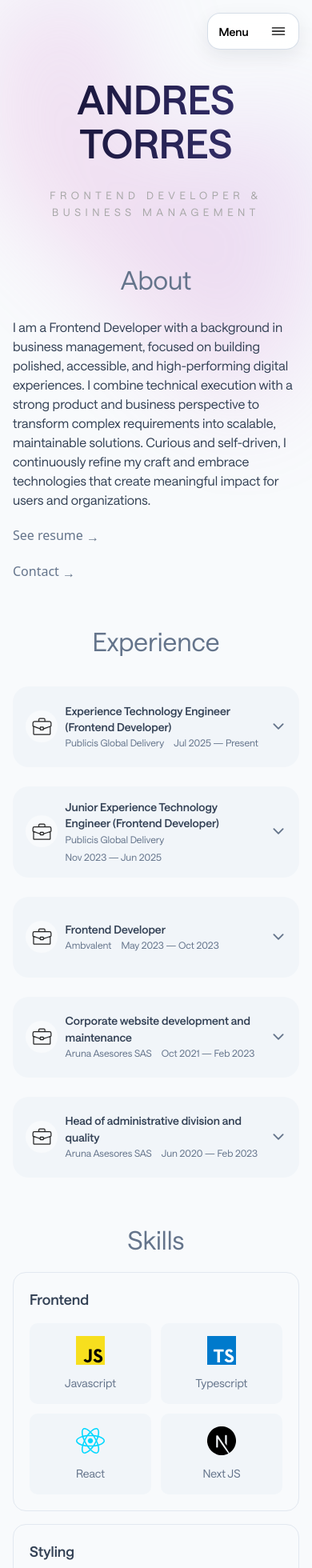
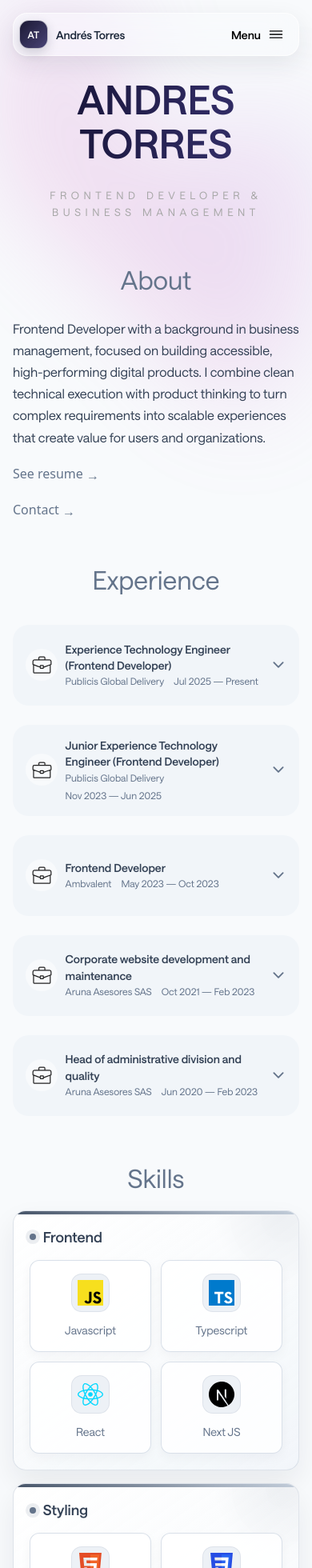
Before and after one commit to Andrewsando/Portfolio, a React (Create React App) app: page / in a window 390 px wide. Shown: the top 1960 px of the page at 80% size. Built offline with nearby package versions, Linux system fonts and the light colour scheme.

Commit message:
Polish mobile navigation and skills
Co-authored-by: Copilot App <223556219+Copilot@users.noreply.github.com>

```diff
--- a/src/components/core-ui/about/about.css
+++ b/src/components/core-ui/about/about.css
@@ -29,7 +29,7 @@
 .about-description>p {
   font-size: 1rem;
   font-family: var(--primaryFont);
-  line-height: 1.5rem;
+  line-height: 1.7;
 }
 
 .resumeLink{
--- a/src/components/core-ui/experience/experience.css
+++ b/src/components/core-ui/experience/experience.css
@@ -237,7 +237,8 @@
   }
 
   .experience-details>h4 {
-    font-size: 16px;
+    font-size: 15px;
+    line-height: 1.45;
   }
 
   .experience-meta>h5,
--- a/src/components/core-ui/navbar/navbar-ui.js
+++ b/src/components/core-ui/navbar/navbar-ui.js
@@ -41,6 +41,16 @@ function NavbarUI() {
 
   return (
     <nav className={`lcr--navbar${isScrolled ? ' scrolled' : ''}${isOpen ? ' open' : ''}`} aria-label="Primary navigation">
+      <div className="navbarHeader">
+        <a
+          className="navbarBrand"
+          href="#top"
+          aria-label="Back to top"
+          onClick={(event) => handleNavigation(event, 'top')}
+        >
+          <span className="navbarMonogram" aria-hidden="true">AT</span>
+          <span>Andrés Torres</span>
+        </a>
         <button
           type="button"
           className="navbarToggle"
@@ -51,6 +61,7 @@ function NavbarUI() {
           <span>{isOpen ? 'Close' : 'Menu'}</span>
           {isOpen ? <IoCloseOutline aria-hidden="true" /> : <IoMenuOutline aria-hidden="true" />}
         </button>
+      </div>
       <ul id="primary-navigation">
         {navItems.map(({ id, label }) => (
           <li key={id}>
--- a/src/components/core-ui/navbar/navbar.css
+++ b/src/components/core-ui/navbar/navbar.css
@@ -3,27 +3,63 @@ html {
 }
 
 .lcr--navbar {
-  background-color: rgba(255, 255, 255, .88);
-  backdrop-filter: blur(12px);
-  border: 1px solid rgba(203, 213, 225, .8);
-  border-radius: 16px;
-  box-shadow: 0 8px 24px rgba(15, 23, 42, .08);
-  left: auto;
+  background-color: rgba(248, 250, 252, .58);
+  backdrop-filter: blur(18px) saturate(145%);
+  border: 1px solid rgba(255, 255, 255, .72);
+  border-radius: 18px;
+  box-shadow: 0 10px 30px rgba(30, 41, 59, .09);
+  left: 50%;
+  max-width: 680px;
   position: fixed;
-  right: 16px;
+  right: auto;
   top: 16px;
-  transition: background-color .3s, box-shadow .3s, width .3s ease-in-out;
-  width: auto;
+  transform: translateX(-50%);
+  transition: background-color .3s, box-shadow .3s;
+  width: calc(100% - 32px);
   z-index: 1000;
 }
 
 .lcr--navbar.open {
-  width: min(300px, calc(100% - 32px));
+  background-color: rgba(248, 250, 252, .78);
 }
 
 .lcr--navbar.scrolled {
-  background-color: rgba(255, 255, 255, .96);
-  box-shadow: 0 12px 30px rgba(15, 23, 42, .12);
+  background-color: rgba(248, 250, 252, .72);
+  box-shadow: 0 12px 32px rgba(30, 41, 59, .12);
+}
+
+.navbarHeader {
+  align-items: center;
+  display: flex;
+  justify-content: space-between;
+  padding: 7px;
+}
+
+.navbarBrand {
+  align-items: center;
+  color: #1e293b;
+  display: flex;
+  font-family: var(--primaryFont);
+  font-size: 14px;
+  font-weight: 600;
+  gap: 10px;
+  letter-spacing: -.01em;
+  text-decoration: none;
+}
+
+.navbarMonogram {
+  align-items: center;
+  background: linear-gradient(135deg, rgba(15, 12, 41, .95), rgba(48, 43, 99, .88));
+  border: 1px solid rgba(255, 255, 255, .7);
+  border-radius: 12px;
+  box-shadow: 0 5px 14px rgba(30, 41, 59, .18);
+  color: #fff;
+  display: flex;
+  font-size: 12px;
+  height: 36px;
+  justify-content: center;
+  letter-spacing: .04em;
+  width: 36px;
 }
 
 .navbarToggle {
@@ -37,9 +73,16 @@ html {
   font-size: 14px;
   font-weight: 600;
   justify-content: space-between;
-  min-height: 44px;
-  padding: 10px 14px;
-  width: 100%;
+  min-height: 38px;
+  padding: 8px 10px 8px 12px;
+  width: auto;
+}
+
+.navbarToggle:hover,
+.navbarToggle:focus-visible {
+  background-color: rgba(255, 255, 255, .5);
+  border-radius: 11px;
+  outline: none;
 }
 
 .navbarToggle svg {
@@ -61,9 +104,10 @@ html {
 }
 
 .lcr--navbar.open ul {
+  border-top: 1px solid rgba(148, 163, 184, .2);
   max-height: 320px;
   opacity: 1;
-  padding: 2px 10px 10px;
+  padding: 8px 10px 10px;
   visibility: visible;
 }
 
@@ -79,7 +123,7 @@ html {
 
 .lcr--navbar ul a:hover,
 .lcr--navbar ul a:focus-visible {
-  background-color: #e2e8f0;
+  background-color: rgba(226, 232, 240, .68);
   outline: none;
 }
 
@@ -94,6 +138,7 @@ html {
     border-radius: 1000px;
     box-shadow: none;
     left: 50%;
+    max-width: none;
     right: auto;
     top: 24px;
     transform: translateX(-50%);
@@ -101,6 +146,10 @@ html {
   }
 
   .navbarToggle {
+    display: none;
+  }
+
+  .navbarHeader {
     display: none;
   }
 
--- a/src/components/core-ui/skills/skills.css
+++ b/src/components/core-ui/skills/skills.css
@@ -41,16 +41,60 @@
 }
 
 .skillCategory {
-  border: 1px solid #e2e8f0;
+  background: linear-gradient(145deg, rgba(255, 255, 255, .96), rgba(241, 245, 249, .82));
+  border: 1px solid rgba(148, 163, 184, .28);
   border-radius: 16px;
+  box-shadow: 0 16px 36px rgba(15, 23, 42, .07);
+  overflow: hidden;
   padding: 1.25rem;
+  position: relative;
+  transition: transform 300ms ease-in-out, box-shadow 300ms ease-in-out;
+}
+
+.skillCategory::before {
+  background: linear-gradient(90deg, #475569, #cbd5e1);
+  content: "";
+  height: 4px;
+  inset: 0 0 auto;
+  position: absolute;
+}
+
+.skillCategory::after {
+  background: radial-gradient(circle, rgba(100, 116, 139, .09), transparent 68%);
+  content: "";
+  height: 180px;
+  pointer-events: none;
+  position: absolute;
+  right: -70px;
+  top: -85px;
+  width: 180px;
+}
+
+.skillCategory:hover {
+  box-shadow: 0 20px 44px rgba(15, 23, 42, .11);
+  transform: translateY(-4px);
 }
 
 .skillCategory > h3 {
+  align-items: center;
+  display: flex;
   font-family: var(--primaryFont);
   font-size: 18px;
   font-weight: 600;
+  gap: .55rem;
+  line-height: 1.4;
   margin-bottom: 1rem;
+  position: relative;
+  z-index: 1;
+}
+
+.skillCategory > h3::before {
+  background-color: #64748b;
+  border-radius: 999px;
+  box-shadow: 0 0 0 5px rgba(100, 116, 139, .12);
+  content: "";
+  height: 8px;
+  width: 8px;
 }
 
 .skillList {
@@ -60,8 +104,10 @@
 }
 
 .skill--box {
-  background-color: #f1f5f9;
-  border-radius: 10px;
+  background: rgba(255, 255, 255, .82);
+  border: 1px solid rgba(203, 213, 225, .72);
+  border-radius: 12px;
+  box-shadow: 0 5px 14px rgba(15, 23, 42, .04);
   min-height: 88px;
   padding: 1rem .75rem;
   display: flex;
@@ -69,33 +115,51 @@
   align-items: center;
   justify-content: center;
   gap: .75rem;
-  transition: transform 200ms ease-in-out, box-shadow 200ms ease-in-out;
+  position: relative;
+  z-index: 1;
+  transition: transform 250ms ease-in-out, box-shadow 250ms ease-in-out, border-color 250ms ease-in-out;
 }
 
 .skill--box:hover {
-  transform: translateY(-3px);
-  box-shadow: 0 10px 20px rgba(15, 23, 42, 0.08);
+  border-color: #94a3b8;
+  box-shadow: 0 12px 24px rgba(15, 23, 42, .1);
+  transform: translateY(-4px);
 }
 
-.skill--box > img {
-  width: 36px;
-  height: 36px;
+.skillIcon {
+  align-items: center;
+  background-color: rgba(226, 232, 240, .62);
+  border: 1px solid rgba(148, 163, 184, .18);
+  border-radius: 13px;
+  display: flex;
+  height: 48px;
+  justify-content: center;
+  transition: background-color 250ms ease-in-out, transform 250ms ease-in-out;
+  width: 48px;
+}
+
+.skill--box:hover .skillIcon {
+  background-color: rgba(226, 232, 240, .95);
+  transform: scale(1.06);
+}
+
+.skillIcon > img {
+  width: 32px;
+  height: 32px;
   object-fit: contain;
   pointer-events: none;
 }
 
-.skill--box .skillIconFallback {
+.skillIconFallback {
   display: flex;
   align-items: center;
   justify-content: center;
-  width: 36px;
-  height: 36px;
-  border-radius: 8px;
-  color: #fff;
-  background-color: #e11d48;
+  width: 32px;
+  height: 32px;
+  color: #475569;
   font-family: var(--primaryFont);
-  font-size: 11px;
-  font-weight: 600;
+  font-size: 10px;
+  font-weight: 700;
 }
 
 .skill--box span {
@@ -147,17 +211,31 @@
     min-height: 105px;
   }
 
-  .skill--box > img {
-    width: 44px;
-    height: 44px;
+  .skillIcon {
+    height: 56px;
+    width: 56px;
   }
 
-  .skill--box .skillIconFallback {
-    width: 44px;
-    height: 44px;
+  .skillIcon > img {
+    height: 38px;
+    width: 38px;
   }
 
   .skill--box span {
     font-size: 16px;
   }
 }
+
+@media (prefers-reduced-motion: reduce) {
+  .skillCategory,
+  .skill--box,
+  .skillIcon {
+    transition: none;
+  }
+
+  .skillCategory:hover,
+  .skill--box:hover,
+  .skill--box:hover .skillIcon {
+    transform: none;
+  }
+}
--- a/src/components/core-ui/skills/skills.js
+++ b/src/components/core-ui/skills/skills.js
@@ -6,10 +6,6 @@ import './skills.css';
 
 function Skills() {
     const { theme } = useContext(ThemeContext);
-
-    const skillBoxStyle = {
-        backgroundColor: theme.quaternary
-    }
 
     return (
         <div className="skills" style={{ backgroundColor: theme.secondary }}>
@@ -26,18 +22,19 @@ function Skills() {
                                     const icon = skillsImage(skill);
 
                                     return (
-                                        <div className="skill--box" key={skill} style={skillBoxStyle}>
+                                        <div className="skill--box" key={skill}>
+                                            <span className="skillIcon" aria-hidden="true">
                                                 {icon ? (
                                                     <img
                                                         src={icon}
                                                         alt=""
-                                                    aria-hidden="true"
                                                         loading="lazy"
                                                         decoding="async"
                                                     />
                                                 ) : (
-                                                <span className="skillIconFallback" aria-hidden="true">{skill}</span>
+                                                    <span className="skillIconFallback">{skill}</span>
                                                 )}
+                                            </span>
                                             <span style={{ color: theme.primary }}>
                                                 {skill}
                                             </span>
--- a/src/data/aboutData.js
+++ b/src/data/aboutData.js
@@ -1,4 +1,4 @@
 export const aboutData = {
     title: "About",
-    description1: "I am a Frontend Developer with a background in business management, focused on building polished, accessible, and high-performing digital experiences. I combine technical execution with a strong product and business perspective to transform complex requirements into scalable, maintainable solutions. Curious and self-driven, I continuously refine my craft and embrace technologies that create meaningful impact for users and organizations.",
+    description1: "Frontend Developer with a background in business management, focused on building accessible, high-performing digital products. I combine clean technical execution with product thinking to turn complex requirements into scalable experiences that create value for users and organizations.",
 }
--- a/src/pages/home/index.js
+++ b/src/pages/home/index.js
@@ -11,7 +11,7 @@ import Footer from '../../components/core-ui/footer/footer';
 
 function HomePage() {
   return (
-    <div>
+    <div id="top">
       <Helmet>
         <title>Andrés Torres | Frontend Developer</title>
       </Helmet>
```
Lines whose indentation alone changed are shown as unchanged.
